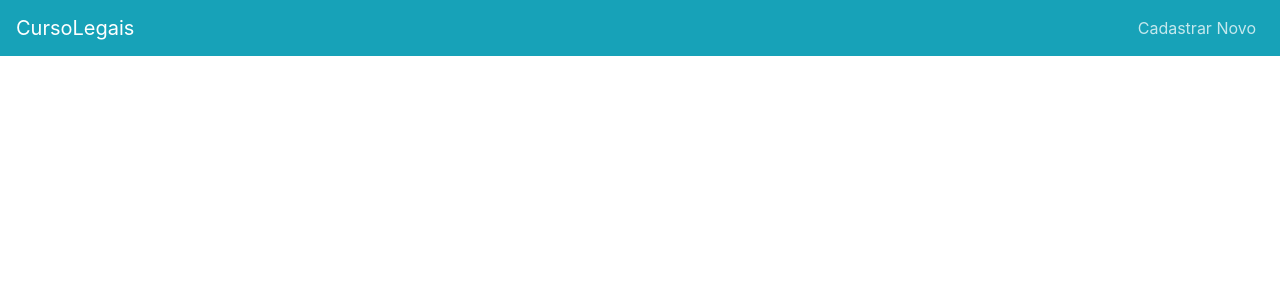
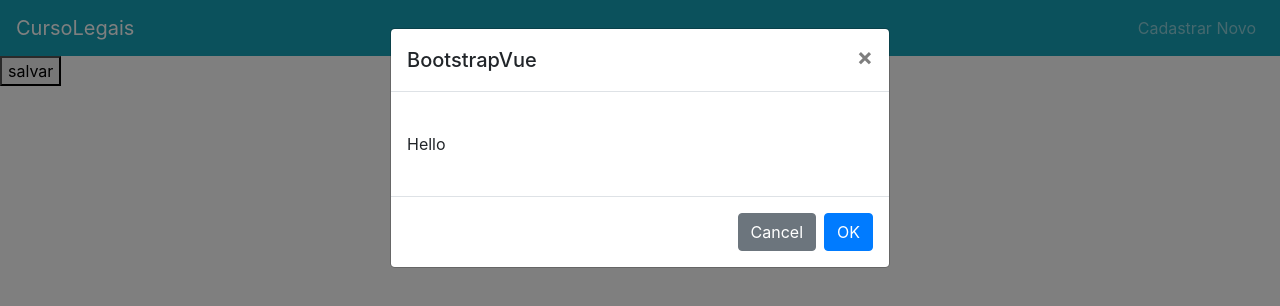
Before and after one commit to kseraos/cursos-vue, a Vue app: page / in a window 1280 px wide. Both pictures are taken after a click on the link "Cadastrar Novo". Shown: the top 306 px of the page. Built offline with nearby package versions, Linux system fonts and the light colour scheme.

Commit message:
Vuex e modal Cadastro

```diff
--- a/package.json
+++ b/package.json
@@ -11,7 +11,8 @@
     "bootstrap": "^4.5.3",
     "bootstrap-vue": "^2.20.1",
     "core-js": "^3.6.5",
-    "vue": "^2.6.11"
+    "vue": "^2.6.11",
+    "vuex": "^3.6.0"
   },
   "devDependencies": {
     "@vue/cli-plugin-babel": "~4.5.0",
--- a/src/App.vue
+++ b/src/App.vue
@@ -1,19 +1,25 @@
 <template>
   <div>
     <NavBar />
+    <form-cadastro />
+    <button @click="modalCadastro = true">salvar</button>
   </div>
 </template>
 
 <script>
 import NavBar from './components/NavBar'
+import FormCadastro from './components/FormCadastro'
 
 export default {
   name: 'App',
   components:{
-    NavBar
+    NavBar,
+    FormCadastro
   },
   data (){
-    return {}
+    return {
+
+    }
   },
 
 }
--- /dev/null
+++ b/src/components/FormCadastro.vue
@@ -0,0 +1,28 @@
+<template>
+   <b-modal id="modal-1" title="BootstrapVue" v-model="abrirModal">
+    <p class="my-4">Hello</p>
+  </b-modal>
+</template>
+
+<script>
+export default {
+    nome: 'FormCadastro',
+    data (){
+        return{
+
+        }
+    },
+    computed:{
+        abrirModal: {
+            get() {
+                 return this.$store.state.modalCadastro
+            },
+            set(v){
+                this.$store.commit('abrirModalCadastro', v)
+            }
+
+        }
+
+    }
+}
+</script>
--- a/src/components/NavBar.vue
+++ b/src/components/NavBar.vue
@@ -2,7 +2,7 @@
     <b-navbar toggleable="lg" type="dark" variant="info">
         <b-navbar-brand href="#">CursoLegais</b-navbar-brand>
          <b-navbar-nav class="ml-auto">
-               <b-nav-item href="#">Cadastrar Novo</b-nav-item>
+               <b-nav-item @click="modalCadastro">Cadastrar Novo</b-nav-item>
          </b-navbar-nav>
     </b-navbar>
 
@@ -10,6 +10,11 @@
 
 <script>
 export default {
-    nome: 'NavBar'
+    nome: 'NavBar',
+    methods:{
+        modalCadastro(){
+            this.$store.commit('abrirModalCadastro', true)
+        }
+    }
 }
 </script>
--- a/src/main.js
+++ b/src/main.js
@@ -3,10 +3,12 @@
 import { BootstrapVue} from 'bootstrap-vue'
 import 'bootstrap/dist/css/bootstrap.css'
 import 'bootstrap-vue/dist/bootstrap-vue.css'
+import store from './store'
 
 Vue.use(BootstrapVue)
 Vue.config.productionTip = false
 
 new Vue({
+  store,
   render: h => h(App),
 }).$mount('#app')
--- /dev/null
+++ b/src/store/index.js
@@ -0,0 +1,15 @@
+import Vue from 'vue'
+import Vuex from 'vuex'
+
+Vue.use(Vuex)
+
+export default new Vuex.Store({
+  state: {
+    modalCadastro:false
+  },
+  mutations: {
+    abrirModalCadastro (state, value) {
+      state.modalCadastro = value
+    }
+  }
+})
```
Also changed, not shown: 1 other file (tests, documents, lock files or other folders).
